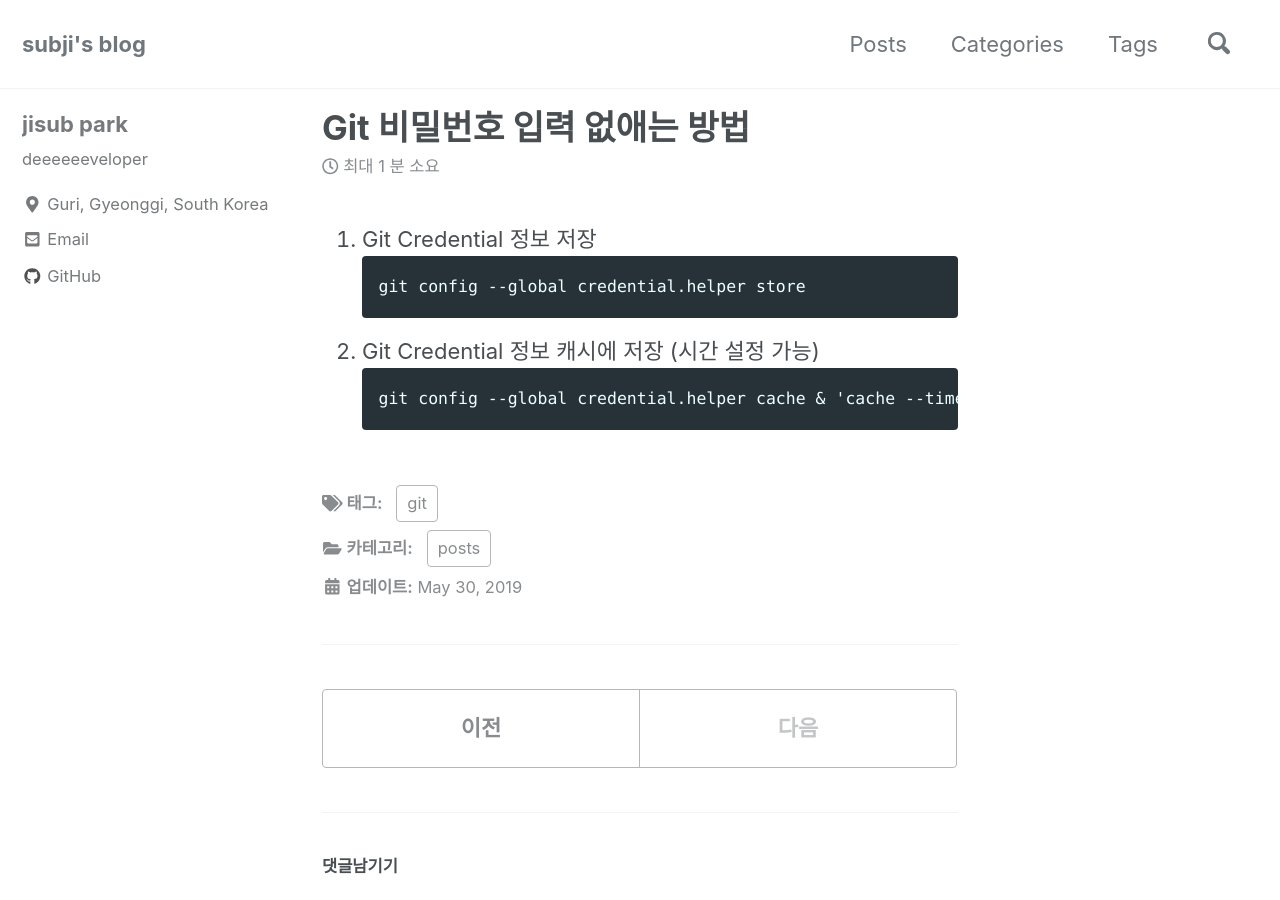
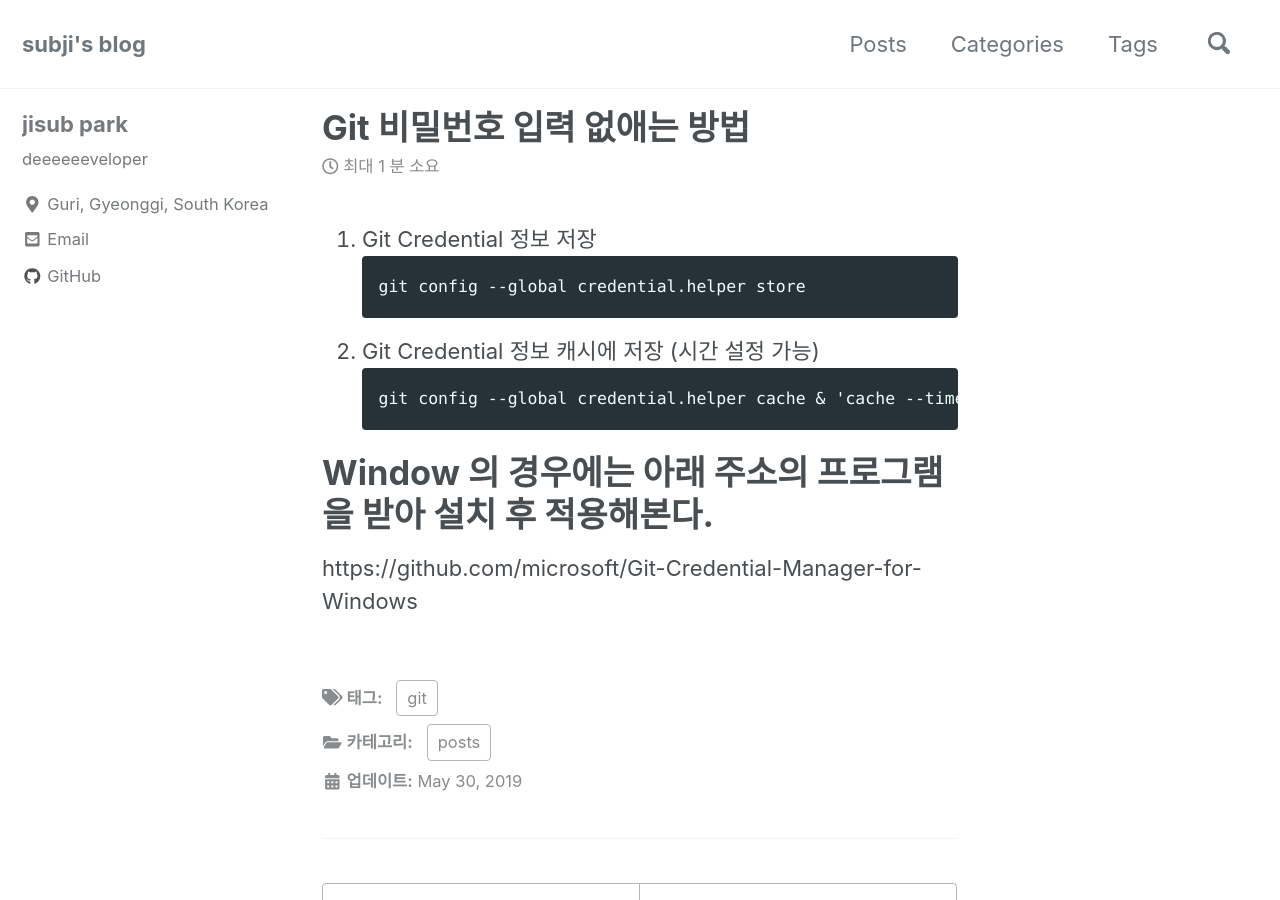
Before and after one commit to subji/subji.github.io, a Jekyll site: the page built from _posts/2019-05-30-git-credential-helper.md, in a window 1280 px wide and 900 px high. Built offline with Jekyll 4.4.1, drawn with Linux system fonts in a browser that asks for light colours; cached includes are drawn as plain includes; nearby versions of some CDN libraries; comment, search, counter and statistics services are not loaded.

Commit message:
201905301107

````diff
--- a/_posts/2019-05-30-git_1.md
+++ b/_posts/2019-05-30-git-credential-helper.md
@@ -14,3 +14,6 @@ git config --global credential.helper store
 ```
 git config --global credential.helper cache & 'cache --timeout 86400(1일)'
 ```
+
+# Window 의 경우에는 아래 주소의 프로그램을 받아 설치 후 적용해본다.
+https://github.com/microsoft/Git-Credential-Manager-for-Windows
````
